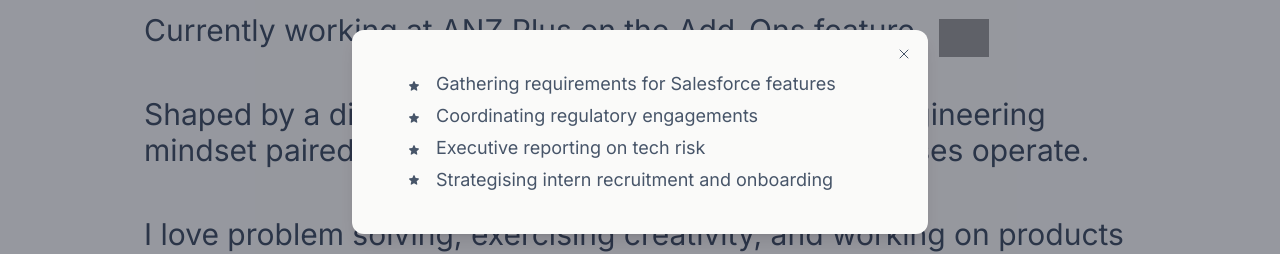
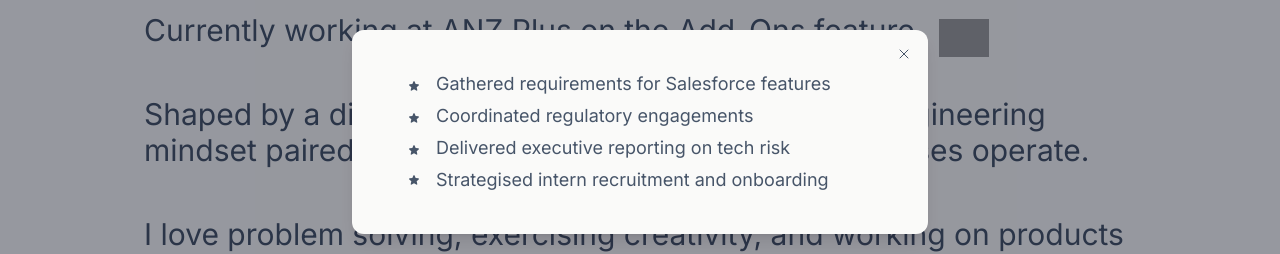
Before and after one commit to vivientran42/vivientran42.github.io, a Next.js app: page /about in a window 1280 px wide. Both pictures are taken after a click on the button "MORE?". Shown: the part 268-522 px from the top of the page. Built offline with nearby package versions, Linux system fonts and the light colour scheme; grey boxes are pictures that could not be loaded.

Commit message:
update about page

```diff
--- a/src/app/about/page.tsx
+++ b/src/app/about/page.tsx
@@ -89,14 +89,14 @@ export default function About() {
               <div>
                 <Inline
                   text={
-                    <p className="text-lg text-slate-600 mb-1">Gathering requirements for Salesforce features</p>
+                    <p className="text-lg text-slate-600 mb-1">Gathered requirements for Salesforce features</p>
                   }
                   bullet={true}
                   bulletSize="small"
                 />
                 <Inline
                   text={
-                    <p className="text-lg text-slate-600 mb-1">Coordinating regulatory engagements</p>
+                    <p className="text-lg text-slate-600 mb-1">Coordinated regulatory engagements</p>
                   }
                   bullet={true}
                   bulletSize="small"
@@ -104,7 +104,7 @@ export default function About() {
                  <Inline
                   text={
                     <p className="text-lg text-slate-600 mb-1">
-                      Executive reporting on tech risk
+                      Delivered executive reporting on tech risk
                     </p>
                   }
                   bullet={true}
@@ -113,7 +113,7 @@ export default function About() {
                         <Inline
                   text={
                     <p className="text-lg text-slate-600">
-                      Strategising intern recruitment and onboarding
+                      Strategised intern recruitment and onboarding
                     </p>
                   }
                   bullet={true}
```
